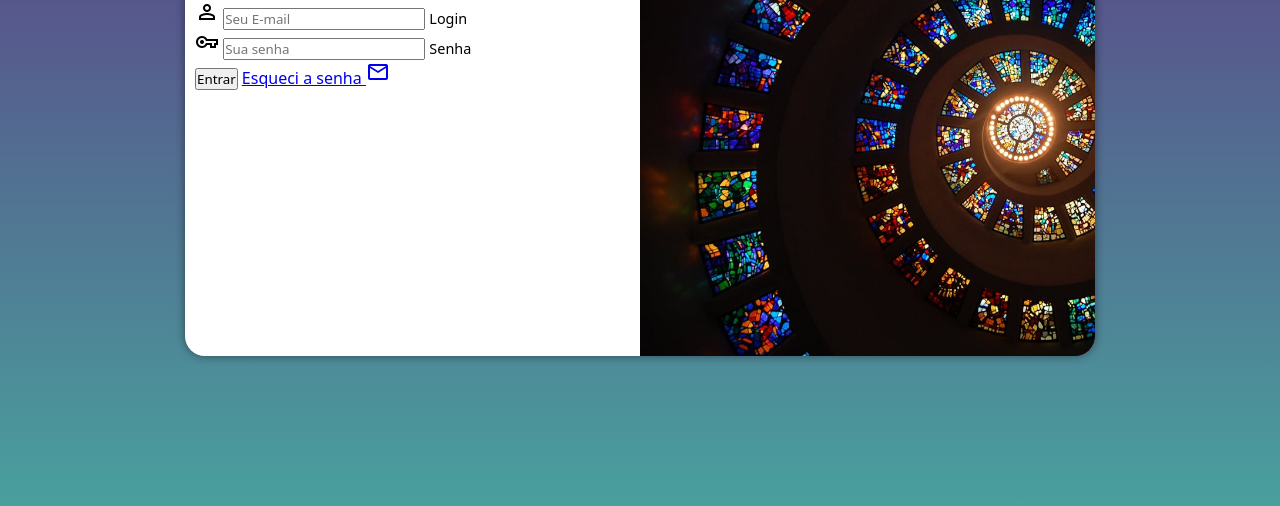
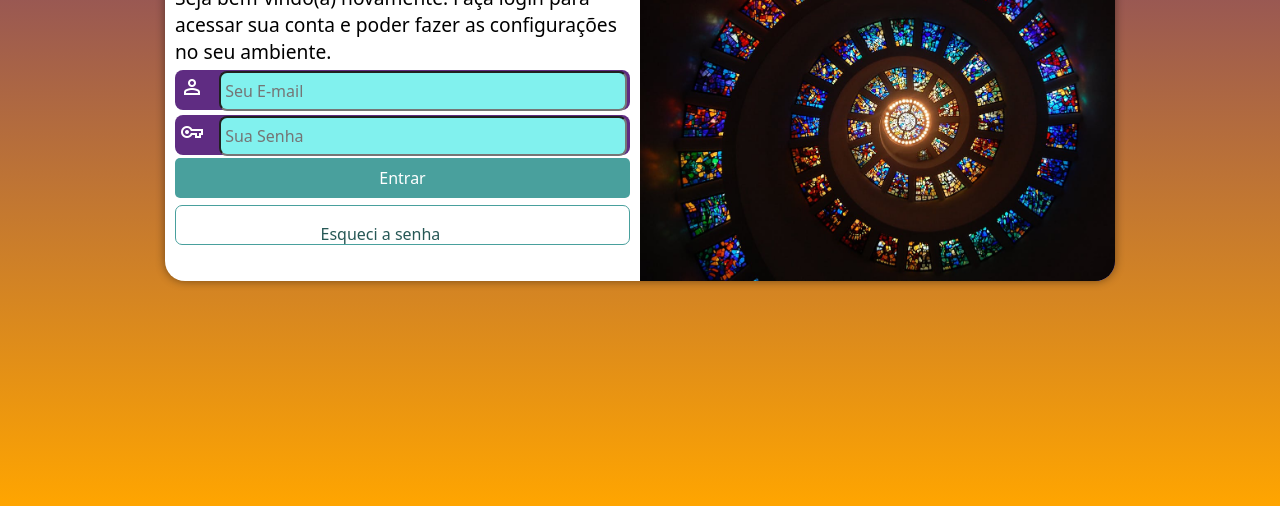
Before and after one commit to BruceChristoni/Projeto--Login, a plain HTML site: page index.html in a window 1280 px wide. Shown: the part 294-800 px from the top of the page. Drawn offline with nearby package versions, Linux system fonts and the light colour scheme.

Commit message:
Corrigi o Projeto Login

```diff
--- a/estilos/media-query.css
+++ b/estilos/media-query.css
@@ -1,52 +1,53 @@
 @charset "UTF-8";
 
 @media screen and (min-width: 768px) and (max-width: 992px){
-    body {
-        background-image: linear-gradient(to top, #49a09d, #5f2c82);
+    body{
+        background-image: linear-gradient(to top, orange, #5f2c82);
     }
 
-    #login {
+    section#login {
         width: 80vw;
+        height: 280px;
     }
 
-    #imagem {
+    section#login > div#imagem {
         float: left;
         width: 30%;
         height: 100%;
     }
 
-    #formulário {
+    section#login > div#formulario {
         float: right;
         width: 70%;
     }
 }
 
-@media screen and (min-width: 992px) and (max-width: 1400px) {
-    body {
-        background-image: linear-gradient(to top, #49a09d, #5f2c82);
+@media screen and (min-width: 992px) {
+    body{
+        background-image: linear-gradient(to top, orange, #5f2c82);
     }
 
-    #login {
-        width: 910px;
-
+    section#login {
+        width: 950px;
+        height: 350px;
     }
 
-    #imagem {
+    section#login > div#imagem {
         float: right;
         width: 50%;
         height: 100%;
     }
 
-    #formulario {
+    section#login > div#formulario {
         float: left;
         width: 50%;
     }
 
-    h1 {
+    div#formulario > h1 {
         font-size: 2em;
     }
 
-    p {
+    div#formulario > p {
         font-size: 1.2em;
     }
 }
--- a/estilos/style.css
+++ b/estilos/style.css
@@ -1,12 +1,8 @@
 @charset "UTF-8";
 
-/*
-    Paleta de Cores
-    Verde: #49a09d
-    Lilás: #5f2c82
-*/
+/* VERDE_ #49a09d LILÁS: #5f2c82 */
 
-*{
+* {
     font-family: system-ui, -apple-system, BlinkMacSystemFont, 'Segoe UI', Roboto, Oxygen, Ubuntu, Cantarell, 'Open Sans', 'Helvetica Neue', sans-serif;
     padding: 0px;
     margin: 0px;
@@ -17,7 +13,6 @@ body, html {
     background-color: #5f2c82;
     height: 100vh;
     width: 100vw;
-
 }
 
 main {
@@ -26,42 +21,109 @@ main {
     width: 100vw;
 }
 
-#login {
+section#login {
     position: absolute;
     top: 50%;
     left: 50%;
     transform: translate(-50%, -50%);
+    overflow: hidden;
+
     background-color: white;
     width: 250px;
     height: 500px;
     border-radius: 20px;
-    overflow: hidden;
-    box-shadow: 0px 0px 10px rgba(0, 0, 0, 0.447);
-    transition:  width .5s, height .5s;
+    box-shadow: 0px 0px 10px rgba(0, 0, 0, 0.442);
+
+    transform: translate(-50%, -50%);
+    transition: width .3s, height .3s;
     transition-timing-function: ease;
 }
 
-#imagem {
-    background:  #5f2c82 url(../imagens/circle.jpg) no-repeat;
+section#login > div#imagem {
+    display: block;
+    background: #5f2c82 url(../imagens/circle.jpg) no-repeat;
     background-size: cover;
     height: 200px;
-    display: block;
+
 }
 
-#formulario {
+section#login > div#formulario {
+    display: block;
     padding: 10px;
-    display: block;
+
 }
 
-h1 {
-    text-align: center;
-    margin-bottom: 10px;
-}
 
-p {
+div#formulario > p {
     font-size: 0.8em;
 }
 
-#info{
-    font-size: 0.9em;
+div.campo {
+    background-color: #5f2c82;
+
+    width: 100%;
+    display: block;
+    height: 40px;
+    border-radius: 8px;
+    margin: 5px 0px;
 }
+
+label {
+    display: none;
+}
+
+i {
+    color: white;
+    font-size: 2em;
+    width: 40px;
+    padding: 5px;
+}
+
+input {
+    background-color: #81f1ee;
+    font-size: 1em;
+    width: calc(100% - 47px);
+    height: 100%;
+    border-radius: 8px;
+    padding: 4px;
+    transform: translateY(-2px);
+}
+
+input:focus-within {
+    background-color: white;
+}
+
+input[type=submit] {
+    display: block;
+    font-size: 1em;
+    width: 100%;
+    height: 40px;
+    background-color: #49a09d;
+    color: white;
+    border: none;
+    border-radius: 5px;
+    cursor: pointer;
+}
+
+input[type=submit]:hover {
+    background-color: #275856;
+}
+
+a.botao {
+    display: block;
+    text-align: center;
+    font-size: 1em;
+    width: 100%;
+    height: 40px;
+    padding-top: 5px;
+    margin-top: 5px;
+    color: #275856;
+    background-color: white;
+    border: 1px solid #49a09d;
+    border-radius: 7px;
+    text-decoration: none;
+}
+
+a.botao:hover {
+    background-color: #6de9e5 ;
+}
--- a/index.html
+++ b/index.html
@@ -4,46 +4,48 @@
     <meta charset="UTF-8">
     <meta name="viewport" content="width=device-width, initial-scale=1.0">
     <title>Login</title>
+    <link href="https://fonts.googleapis.com/css2?family=Material+Symbols+Outlined" rel="stylesheet"/>
     <link rel="stylesheet" href="estilos/style.css">
     <link rel="stylesheet" href="estilos/media-query.css">
-    <link href="https://fonts.googleapis.com/css2?family=Material+Symbols+Outlined" rel="stylesheet" />
 </head>
 <body>
+    <main>
+        <section id="login">
+            <div id="imagem">
 
-    <main>
-
-        <section id="login">
-
-            <div id="imagem">
             </div>
 
             <div id="formulario">
+
                 <h1>Login</h1>
 
-                <p>Seja bem-vindo(a) novamente. Faça login para acessar a sua conta e fazer as configurações no seu ambiente</p>
+                <p>Seja bem-vindo(a) novamente. Faça login para acessar sua conta e poder fazer as configurações no seu ambiente.</p>
 
-                <form action="login.php" method="post" autocomplete="on">
+                <form action="login.php" method="post" autocomplete="on"></form>
 
-                    <div id="campo">
-                        <i class="material-symbols-outlined"> person</i>
+                    <div class="campo">
+
+                        <i class="material-symbols-outlined">person</i>
                         <input type="email" name="login" id="ilogin" placeholder="Seu E-mail" autocomplete="email" required maxlength="30">
-                        <label id="info" for="ilogin">Login</label>
+                        <label for="ilogin" style="font-size: 0.9em;">Login</label>
+
                     </div>
 
-                    <div id="campo">
-                        <i class="material-symbols-outlined"> vpn_key</i>
+                    <div class="campo">
 
-                        <input type="password" name="senha" id="isenha" placeholder="Sua senha" autocomplete="current-password" required minlength="8" maxlength="20" size="">
-                        <label id="info" for="isenha">Senha</label>
+                        <i class="material-symbols-outlined">vpn_key</i>
+                        <input type="password" name="senha" id="isenha" placeholder="Sua Senha" autocomplete="current-password" required minlength="8" maxlength="20">
+                        <label for="isenha" style="font-size: 0.9em;">Senha</label>
+
                     </div>
+
                     <input type="submit" value="Entrar">
-                    <a href="esqueci.html">
-                        Esqueci a senha <i class="material-symbols-outlined">mail</i>
-                    </a>
+                    <a href="esqueci.html" class="botao">Esqueci a senha <i class="material-symbols-outlined">mail</i></a>
 
-                </form>
             </div>
+
         </section>
     </main>
+
 </body>
 </html>
```
Also changed, not shown: 1 other file.
